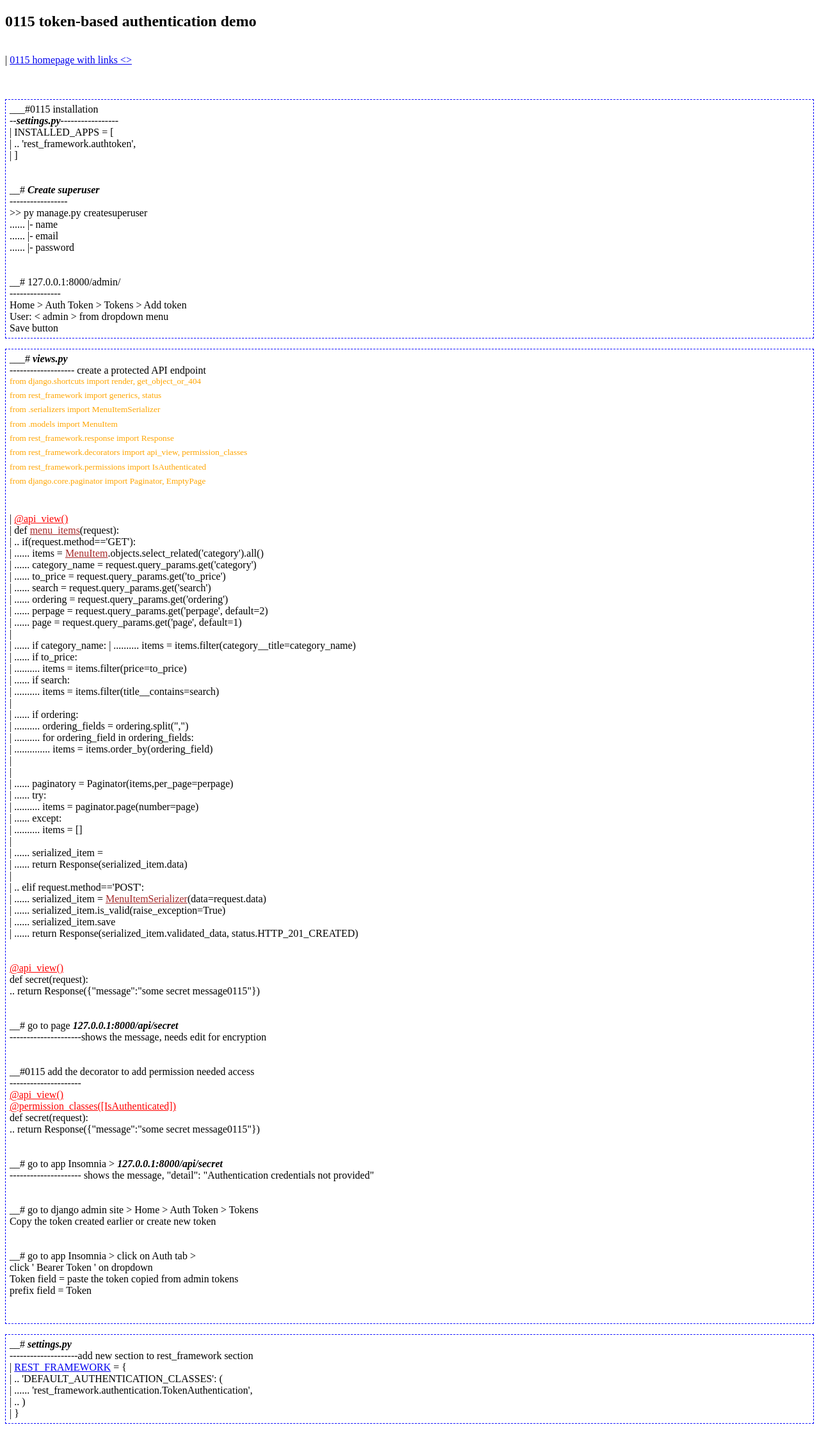
After one commit to py3user22/0116_django_template_demo6, a Django app: page /token_notes in a window 1280 px wide. The commit adds this page. Shown: the whole page at 64% size. Run offline with Django 5.2, Linux system fonts and the light colour scheme.

Commit message:
0115 add urls.py and html pages

```diff
--- /dev/null
+++ b/app0115/templates/0115_django_token_auth_demo1.html
@@ -0,0 +1,141 @@
+<!doctype html>
+<html lang="en">
+<head>
+    <meta charset="UTF-8">
+    <meta name="viewport"
+          content="width=device-width, user-scalable=no, initial-scale=1.0, maximum-scale=1.0, minimum-scale=1.0">
+    <meta http-equiv="X-UA-Compatible" content="ie=edge">
+    <style>
+        p {padding: 6px; border: 1px blue dashed;}
+        .apiv {color: red;}
+        .sup {color: orange;}
+        .meni {color: brown;}
+    </style>
+    <title>0115 django token-based authentication if DRF</title>
+</head>
+<body>
+    <h2>0115 token-based authentication demo</h2>
+    <br>
+    | <a href="0115_homepage_links.html" class="link">0115 homepage with links  <> </a> <br> <br>
+    <br>
+
+    <p>
+        ___#0115 installation<br>--<b><i>settings.py</i></b>-----------------<br>
+        | INSTALLED_APPS = [<br>
+        | .. 'rest_framework.authtoken', <br>| ] <br>
+
+        <br>
+        <br>
+        __# <b><i>Create superuser</i></b> <br>-----------------<br>
+        >> py manage.py createsuperuser <br>
+        ...... |- name <br>
+        ...... |- email <br>
+        ...... |- password <br>
+        <br>
+        <br>
+        __# 127.0.0.1:8000/admin/ <br>---------------<br>
+        Home > Auth Token > Tokens > Add token <br>
+        User: < admin > from dropdown menu <br>
+        Save button <br>
+    </p>
+    <p>
+        ___# <b><i>views.py </i></b> <br>------------------- create a protected API endpoint<br>
+        <sup class="sup">
+        from django.shortcuts import render, get_object_or_404 <br>
+        from rest_framework import generics, status <br>
+        from .serializers import MenuItemSerializer <br>
+        from .models import MenuItem <br>
+        from rest_framework.response import Response <br>
+        from rest_framework.decorators import api_view, permission_classes <br>
+        from rest_framework.permissions import IsAuthenticated <br>
+        from django.core.paginator import Paginator, EmptyPage <br>
+        </sup>
+        <br>
+        <br>
+        | <a href="apiv" class="apiv">@api_view()</a> <br>
+        | def <a href="meni" class="meni">menu_items</a>(request): <br>
+        | .. if(request.method=='GET'): <br>
+        | ...... items = <a href="meni" class="meni">MenuItem</a>.objects.select_related('category').all() <br>
+        | ...... category_name = request.query_params.get('category') <br>
+        | ...... to_price = request.query_params.get('to_price') <br>
+        | ...... search = request.query_params.get('search') <br>
+        | ...... ordering = request.query_params.get('ordering') <br>
+        | ...... perpage = request.query_params.get('perpage', default=2) <br>
+        | ...... page = request.query_params.get('page', default=1) <br>
+        | <br>
+        | ...... if category_name:
+        | .......... items = items.filter(category__title=category_name) <br>
+        | ...... if to_price: <br>
+        | .......... items = items.filter(price=to_price) <br>
+        | ...... if search: <br>
+        | .......... items = items.filter(title__contains=search) <br>
+        | <br>
+        | ...... if ordering: <br>
+        | .......... ordering_fields = ordering.split(",") <br>
+        | .......... for ordering_field in ordering_fields: <br>
+        | .............. items = items.order_by(ordering_field) <br>
+        | <br>| <br>
+        | ...... paginatory = Paginator(items,per_page=perpage) <br>
+        | ...... try: <br>
+        | .......... items = paginator.page(number=page) <br>
+        | ...... except: <br>
+        | .......... items =  [] <br>
+        | <br>
+        | ...... serialized_item = <br>
+        | ...... return Response(serialized_item.data) <br>
+        | <br>
+        | .. elif request.method=='POST': <br>
+        | ...... serialized_item = <a href="meni" class="meni">MenuItemSerializer</a>(data=request.data) <br>
+        | ...... serialized_item.is_valid(raise_exception=True) <br>
+        | ...... serialized_item.save <br>
+        | ...... return Response(serialized_item.validated_data, status.HTTP_201_CREATED) <br>
+
+
+
+
+
+
+
+        <br> <br>
+        <a href="apiv" class="apiv">@api_view()</a> <br>
+        def secret(request): <br>
+        .. return Response({"message":"some secret message0115"}) <br>
+        <br>
+        <br>
+        __# go to page <b><i>127.0.0.1:8000/api/secret</i></b> <br>---------------------shows the message, needs edit for encryption <br>
+          <br>
+         <br>
+        __#0115 add the decorator to add permission needed access <br>---------------------<br>
+        <a href="apiv" class="apiv">@api_view()</a> <br>
+        <a href="apiv" class="apiv">@permission_classes([IsAuthenticated])</a> <br>
+        def secret(request): <br>
+        .. return Response({"message":"some secret message0115"}) <br>
+        <br>
+        <br>
+        __# go to app Insomnia > <b><i>127.0.0.1:8000/api/secret</i></b> <br>---------------------
+        shows the message, "detail": "Authentication credentials not provided" <br>
+          <br>
+         <br>
+        __# go to django admin site > Home > Auth Token > Tokens <br>
+        Copy the token created earlier or create new token <br>
+        <br> <br>
+        __# go to app Insomnia > click on Auth tab >   <br>
+        click ' Bearer Token ' on dropdown <br>
+        Token field = paste the token copied from admin tokens <br>
+        prefix field = Token <br>
+        <br>
+        <br>
+
+    </p>
+    <p>
+        __# <b><i>settings.py </i></b> <br>--------------------add new section to rest_framework section <br>
+        | <a href="ress">REST_FRAMEWORK</a> = { <br>
+        | .. 'DEFAULT_AUTHENTICATION_CLASSES': ( <br>
+        | ...... 'rest_framework.authentication.TokenAuthentication', <br>
+        | .. ) <br>
+        | } <br>
+
+    </p>
+
+</body>
+</html>
--- a/app0115/templates/0115_git_install_notes.html
+++ b/app0115/templates/0115_git_install_notes.html
@@ -26,10 +26,7 @@
       change the branch to another <br>---------------------<br>
       >> git branch -m main <br>
         <br><br>
-      change the default remote to another url <br>----------------------------<br>
-      >> git remote set-url origin <a href="temp" class="temp">
-        https://github.com/py3user22/0115_django_proj_demo5.git </a> <br>
-        <br><br>
+      .00
       check what remote url have set in local for push/pull <br>
       >> git remote -v  <br>
         <br><br>
--- a/app0115/urls.py
+++ b/app0115/urls.py
@@ -4,4 +4,15 @@ from . import views
 
 urlpatterns = [
     path('', views.home),
+    path('home', views.home),
+    path('0115_homepage_links.html', views.home),
+
+    path('git_notes', views.git_install),
+    path('0115_git_install_notes.html', views.git_install),
+
+    path('token_notes', views.token_home),
+    path('0115_django_token_auth_demo1.html', views.token_home),
+
+    path('django_debug', views.debug_install),
+    path('0115_django_debug_install_demo2.html', views.debug_install),
 ]
--- a/app0115/views.py
+++ b/app0115/views.py
@@ -3,3 +3,10 @@ from django.shortcuts import render
 # Create your views here.
 def home(request):
     return render(request, '0115_homepage_links.html', {})
+
+def token_home(request):
+    return render(request, '0115_django_token_auth_demo1.html', {})
+def debug_install(request):
+    return render(request, '0115_django_debug_install_demo2.html', {})
+def git_install(request):
+    return render(request, '0115_git_install_notes.html', {})
```
Also changed, not shown: app0115/templates/0115_django_debug_install_demo2.html (added, +54 -0 lines), app0115/templates/0115_homepage_links.html (+14 -4 lines).
